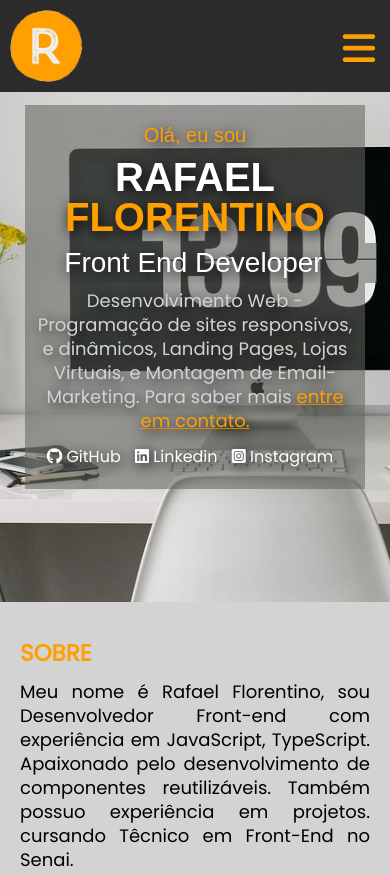
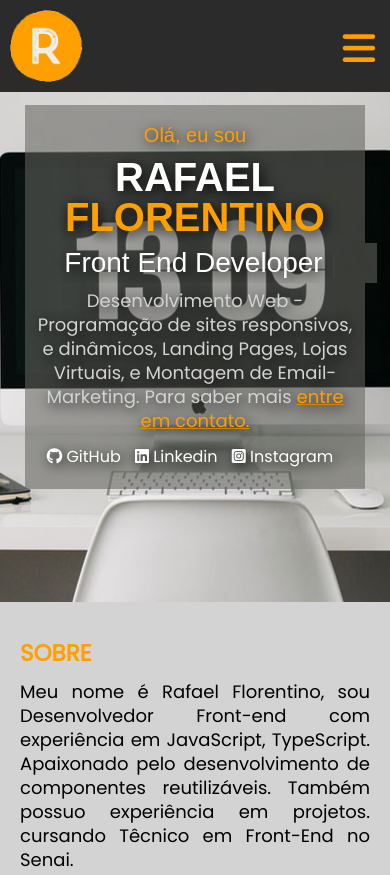
Before and after one commit to rafaelflorentinobarbosa/rafaelflorentinobarbosa.github.io, a plain HTML site: page index.html in a window 390 px wide. Shown: the top 875 px of the page. Drawn offline with Linux system fonts and the light colour scheme.

Commit message:
Ajuste bg

```diff
--- a/css/style.css
+++ b/css/style.css
@@ -670,8 +670,8 @@ footer p{
         box-shadow: inset 0 0 0 100vw rgba(41, 41, 41, 0.99);
     }
     #home #container-home {
-        /* background-size: auto;
-        background-position: 57% 15%; */
+        background-size: auto;
+        background-position: 57% 15%;
     }
     #home #container-home {
         padding: 90px 10px;
```
